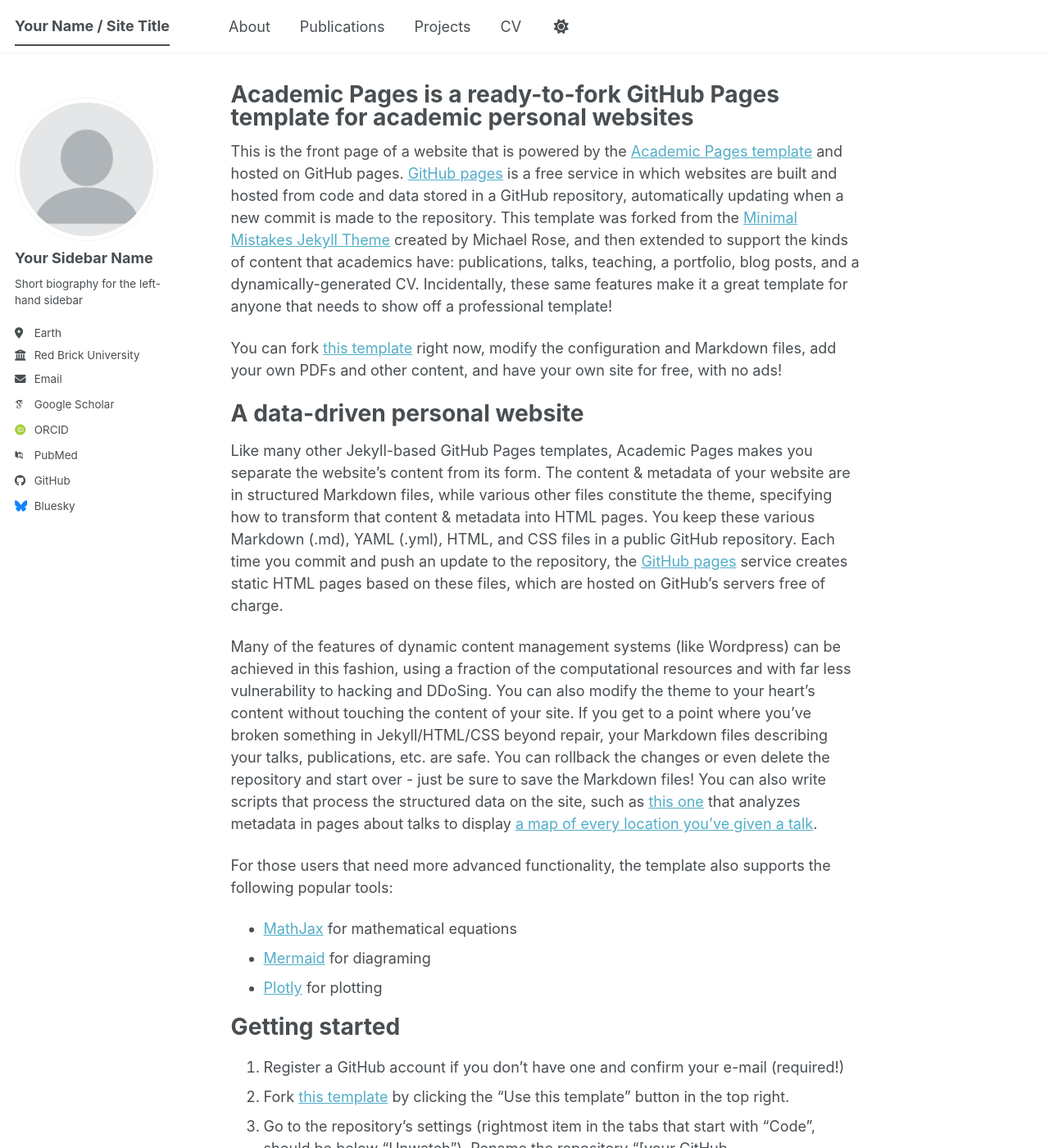
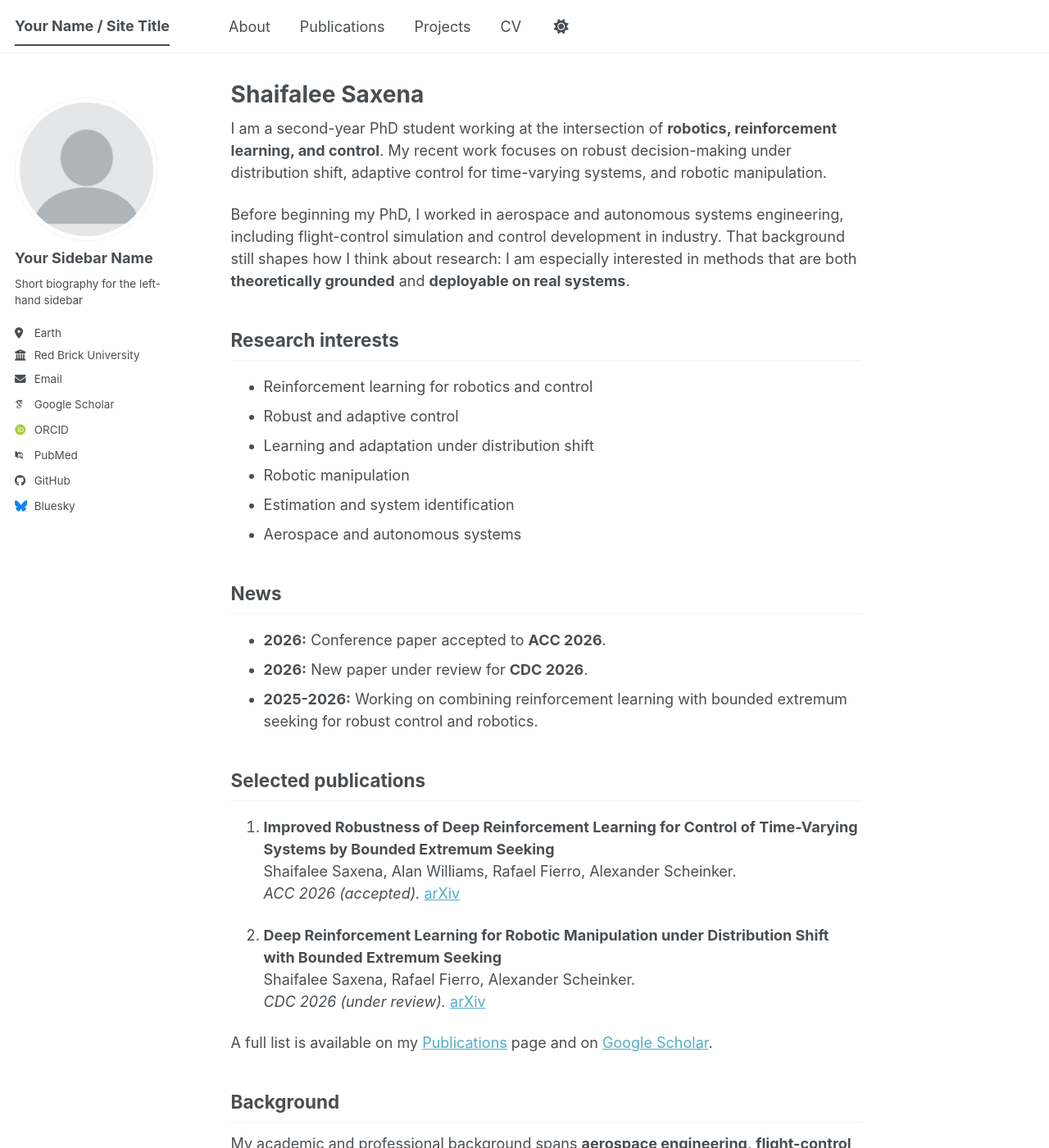
Before and after one commit to shaifaleesaxena/shaifaleesaxena.github.io, a Jekyll site: the page built from _pages/about.md, in a window 1280 px wide and 1400 px high. Shown: the whole window at 82% size. Built offline with Jekyll 4.4.1, drawn with Linux system fonts in a browser that asks for light colours; some web fonts are replaced; a script bundle is joined from its source files by our own code; library files that are not in the unit come from our copies; some of the changed text lies outside the part shown.

Commit message:
Revise about page with personal details and research
Updated the personal information and research interests in the about page.

```diff
--- a/_pages/about.md
+++ b/_pages/about.md
@@ -1,56 +1,49 @@
 ---
 permalink: /
-title: "Academic Pages is a ready-to-fork GitHub Pages template for academic personal websites"
+title: "Shaifalee Saxena"
 author_profile: true
 redirect_from:
   - /about/
   - /about.html
 ---
 
-This is the front page of a website that is powered by the [Academic Pages template](https://github.com/academicpages/academicpages.github.io) and hosted on GitHub pages. [GitHub pages](https://pages.github.com) is a free service in which websites are built and hosted from code and data stored in a GitHub repository, automatically updating when a new commit is made to the repository. This template was forked from the [Minimal Mistakes Jekyll Theme](https://mmistakes.github.io/minimal-mistakes/) created by Michael Rose, and then extended to support the kinds of content that academics have: publications, talks, teaching, a portfolio, blog posts, and a dynamically-generated CV. Incidentally, these same features make it a great template for anyone that needs to show off a professional template!
+I am a second-year PhD student working at the intersection of **robotics, reinforcement learning, and control**. My recent work focuses on robust decision-making under distribution shift, adaptive control for time-varying systems, and robotic manipulation.
 
- You can fork [this template](https://github.com/academicpages/academicpages.github.io) right now, modify the configuration and Markdown files, add your own PDFs and other content, and have your own site for free, with no ads!
+Before beginning my PhD, I worked in aerospace and autonomous systems engineering, including flight-control simulation and control development in industry. That background still shapes how I think about research: I am especially interested in methods that are both **theoretically grounded** and **deployable on real systems**.
 
-A data-driven personal website
-======
-Like many other Jekyll-based GitHub Pages templates, Academic Pages makes you separate the website's content from its form. The content & metadata of your website are in structured Markdown files, while various other files constitute the theme, specifying how to transform that content & metadata into HTML pages. You keep these various Markdown (.md), YAML (.yml), HTML, and CSS files in a public GitHub repository. Each time you commit and push an update to the repository, the [GitHub pages](https://pages.github.com/) service creates static HTML pages based on these files, which are hosted on GitHub's servers free of charge.
+## Research interests
 
-Many of the features of dynamic content management systems (like Wordpress) can be achieved in this fashion, using a fraction of the computational resources and with far less vulnerability to hacking and DDoSing. You can also modify the theme to your heart's content without touching the content of your site. If you get to a point where you've broken something in Jekyll/HTML/CSS beyond repair, your Markdown files describing your talks, publications, etc. are safe. You can rollback the changes or even delete the repository and start over - just be sure to save the Markdown files! You can also write scripts that process the structured data on the site, such as [this one](https://github.com/academicpages/academicpages.github.io/blob/master/talkmap.ipynb) that analyzes metadata in pages about talks to display [a map of every location you've given a talk](https://academicpages.github.io/talkmap.html).
+- Reinforcement learning for robotics and control
+- Robust and adaptive control
+- Learning and adaptation under distribution shift
+- Robotic manipulation
+- Estimation and system identification
+- Aerospace and autonomous systems
 
-For those users that need more advanced functionality, the template also supports the following popular tools:
-- [MathJax](https://www.mathjax.org/) for mathematical equations
-- [Mermaid](https://mermaid.js.org/) for diagraming
-- [Plotly](https://plotly.com/javascript/) for plotting
+## News
 
-Getting started
-======
-1. Register a GitHub account if you don't have one and confirm your e-mail (required!)
-1. Fork [this template](https://github.com/academicpages/academicpages.github.io) by clicking the "Use this template" button in the top right.
-1. Go to the repository's settings (rightmost item in the tabs that start with "Code", should be below "Unwatch"). Rename the repository "[your GitHub username].github.io", which will also be your website's URL.
-1. Set site-wide configuration and create content & metadata (see below -- also see [this set of diffs](https://archive.is/3TPas) showing what files were changed to set up [an example site](https://getorg-testacct.github.io) for a user with the username "getorg-testacct")
-1. Upload any files (like PDFs, .zip files, etc.) to the files/ directory. They will appear at https://[your GitHub username].github.io/files/example.pdf.
-1. Check status by going to the repository settings, in the "GitHub pages" section
+- **2026:** Conference paper accepted to **ACC 2026**.
+- **2026:** New paper under review for **CDC 2026**.
+- **2025-2026:** Working on combining reinforcement learning with bounded extremum seeking for robust control and robotics.
 
-Site-wide configuration
-------
-The main configuration file for the site is in the base directory in [_config.yml](https://github.com/academicpages/academicpages.github.io/blob/master/_config.yml), which defines the content in the sidebars and other site-wide features. You will need to replace the default variables with ones about yourself and your site's github repository. The configuration file for the top menu is in [_data/navigation.yml](https://github.com/academicpages/academicpages.github.io/blob/master/_data/navigation.yml). For example, if you don't have a portfolio or blog posts, you can remove those items from that navigation.yml file to remove them from the header.
+## Selected publications
 
-Create content & metadata
-------
-For site content, there is one Markdown file for each type of content, which are stored in directories like _publications, _talks, _posts, _teaching, or _pages. For example, each talk is a Markdown file in the [_talks directory](https://github.com/academicpages/academicpages.github.io/tree/master/_talks). At the top of each Markdown file is structured data in YAML about the talk, which the theme will parse to do lots of cool stuff. The same structured data about a talk is used to generate the list of talks on the [Talks page](https://academicpages.github.io/talks), each [individual page](https://academicpages.github.io/talks/2012-03-01-talk-1) for specific talks, the talks section for the [CV page](https://academicpages.github.io/cv), and the [map of places you've given a talk](https://academicpages.github.io/talkmap.html) (if you run this [python file](https://github.com/academicpages/academicpages.github.io/blob/master/talkmap.py) or [Jupyter notebook](https://github.com/academicpages/academicpages.github.io/blob/master/talkmap.ipynb), which creates the HTML for the map based on the contents of the _talks directory).
+1. **Improved Robustness of Deep Reinforcement Learning for Control of Time-Varying Systems by Bounded Extremum Seeking**
+   Shaifalee Saxena, Alan Williams, Rafael Fierro, Alexander Scheinker.
+   *ACC 2026 (accepted).* [arXiv](https://arxiv.org/abs/2510.02490)
 
-**Markdown generator**
+2. **Deep Reinforcement Learning for Robotic Manipulation under Distribution Shift with Bounded Extremum Seeking**
+   Shaifalee Saxena, Rafael Fierro, Alexander Scheinker.
+   *CDC 2026 (under review).* [arXiv](https://arxiv.org/abs/2604.01142)
 
-The repository includes [a set of Jupyter notebooks](https://github.com/academicpages/academicpages.github.io/tree/master/markdown_generator
-) that converts a CSV containing structured data about talks or presentations into individual Markdown files that will be properly formatted for the Academic Pages template. The sample CSVs in that directory are the ones I used to create my own personal website at stuartgeiger.com. My usual workflow is that I keep a spreadsheet of my publications and talks, then run the code in these notebooks to generate the Markdown files, then commit and push them to the GitHub repository.
+A full list is available on my [Publications](/publications/) page and on [Google Scholar](https://scholar.google.com/citations?user=AimLmAcAAAAJ&hl=en).
 
-How to edit your site's GitHub repository
-------
-Many people use a git client to create files on their local computer and then push them to GitHub's servers. If you are not familiar with git, you can directly edit these configuration and Markdown files directly in the github.com interface. Navigate to a file (like [this one](https://github.com/academicpages/academicpages.github.io/blob/master/_talks/2012-03-01-talk-1.md) and click the pencil icon in the top right of the content preview (to the right of the "Raw | Blame | History" buttons). You can delete a file by clicking the trashcan icon to the right of the pencil icon. You can also create new files or upload files by navigating to a directory and clicking the "Create new file" or "Upload files" buttons.
+## Background
 
-Example: editing a Markdown file for a talk
-![Editing a Markdown file for a talk](/images/editing-talk.png)
+My academic and professional background spans **aerospace engineering**, **flight-control systems**, **autopilot design**, **state estimation**, and **robotics**. Prior to graduate school, I worked on problems involving electronic flight control systems, UAV modeling, control-law development, extended Kalman filtering, system identification, and simulation.
 
-For more info
-------
-More info about configuring Academic Pages can be found in [the guide](https://academicpages.github.io/markdown/), the [growing wiki](https://github.com/academicpages/academicpages.github.io/wiki), and you can always [ask a question on GitHub](https://github.com/academicpages/academicpages.github.io/discussions). The [guides for the Minimal Mistakes theme](https://mmistakes.github.io/minimal-mistakes/docs/configuration/) (which this theme was forked from) might also be helpful.
+I completed my B.Tech. in **Aerospace Engineering** at the **Indian Institute of Space Science and Technology (IIST)**.
+
+## Contact
+
+The best way to reach me is through **LinkedIn** or the links in the sidebar while I finalize the rest of this site.
```
